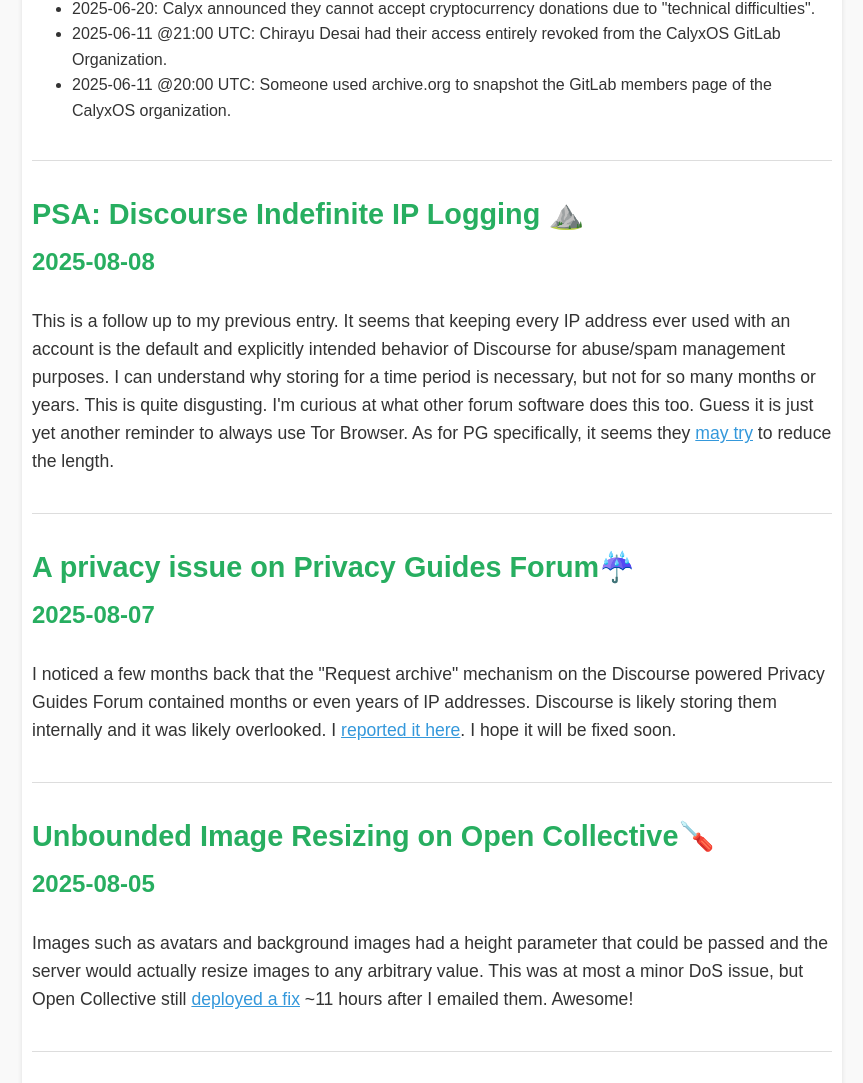
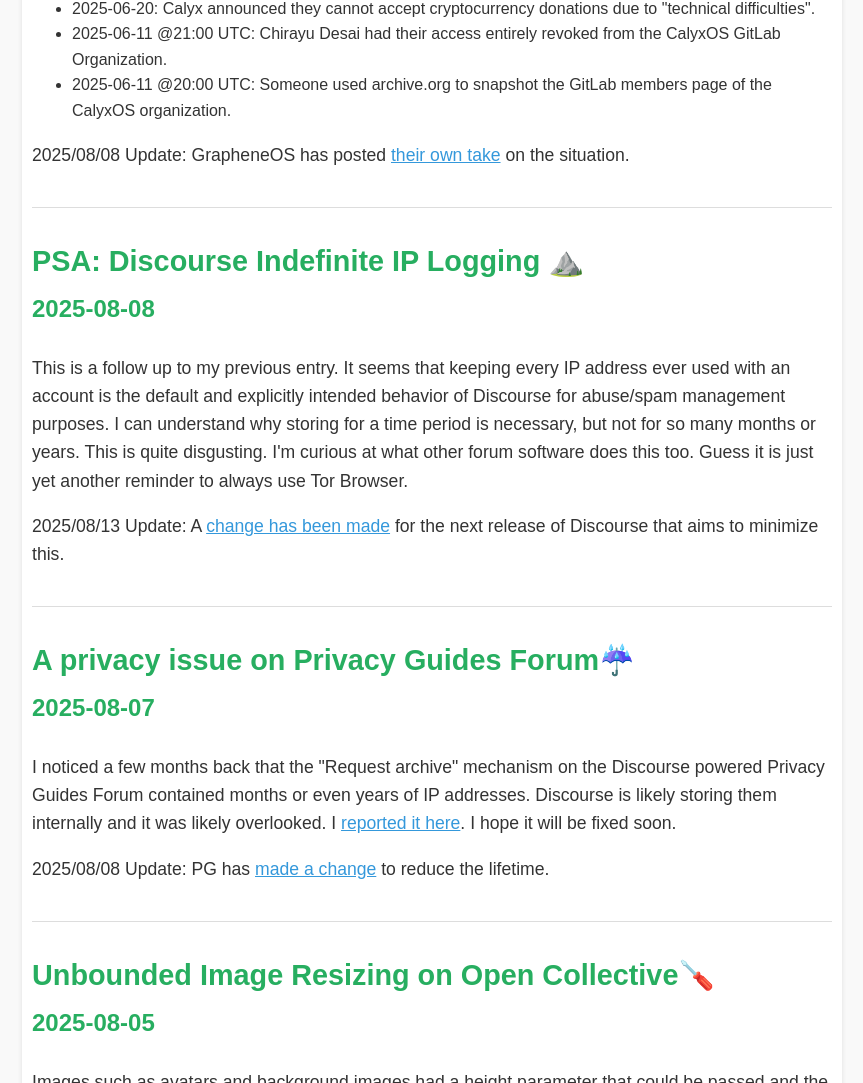
Before and after one commit to AstraKitten/astrakitten.github.io, a plain HTML site: page index.html in a window 1280 px wide. Shown: the part 1172-2255 px from the top of the page, without its empty margins (208-1071 px from the left). Drawn offline with Linux system fonts and the light colour scheme.

Commit message:
Blog updates
Signed-off-by: Tariya <tariya@astrakitten.net>

```diff
--- a/index.html
+++ b/index.html
@@ -122,16 +122,19 @@
 				<li>2025-06-11 @21:00 UTC: Chirayu Desai had their access entirely revoked from the CalyxOS GitLab Organization.</li>
 				<li>2025-06-11 @20:00 UTC: Someone used archive.org to snapshot the GitLab members page of the CalyxOS organization.</li>
 			</ul>
+			<p>2025/08/08 Update: GrapheneOS has posted <a href="https://discuss.grapheneos.org/d/24791-departure-of-calyx-calyxos-leadership-and-discontinuation-of-calyxos-updates" rel="nofollow noopener noreferrer" target="_blank">their own take</a> on the situation.</p>
 		</div>
 
 		<div class="post" id="discourse-indefinite-ip-logging">
 			<h2>PSA: Discourse Indefinite IP Logging ⛰️<br><small>2025-08-08</small></h2>
-			<p>This is a follow up to my previous entry. It seems that keeping every IP address ever used with an account is the default and explicitly intended behavior of Discourse for abuse/spam management purposes. I can understand why storing for a time period is necessary, but not for so many months or years. This is quite disgusting. I'm curious at what other forum software does this too. Guess it is just yet another reminder to always use Tor Browser. As for PG specifically, it seems they <a href="https://discuss.privacyguides.net/t/why-does-this-forum-store-ip-addresses-indefinitely/29828/12" rel="nofollow noopener noreferrer" target="_blank">may try</a> to reduce the length.</p>
+			<p>This is a follow up to my previous entry. It seems that keeping every IP address ever used with an account is the default and explicitly intended behavior of Discourse for abuse/spam management purposes. I can understand why storing for a time period is necessary, but not for so many months or years. This is quite disgusting. I'm curious at what other forum software does this too. Guess it is just yet another reminder to always use Tor Browser.</p>
+			<p>2025/08/13 Update: A <a href="https://github.com/discourse/discourse/pull/34196" rel="nofollow noopener noreferrer" target="_blank">change has been made</a> for the next release of Discourse that aims to minimize this.</p>
 		</div>
 
 		<div class="post" id="pg-forum-indefinite-ip-logging">
 			<h2>A privacy issue on Privacy Guides Forum☔<br><small>2025-08-07</small></h2>
 			<p>I noticed a few months back that the "Request archive" mechanism on the Discourse powered Privacy Guides Forum contained months or even years of IP addresses. Discourse is likely storing them internally and it was likely overlooked. I <a href="https://discuss.privacyguides.net/t/why-does-this-forum-store-ip-addresses-indefinitely/29828" rel="nofollow noopener noreferrer" target="_blank">reported it here</a>. I hope it will be fixed soon.</p>
+			<p>2025/08/08 Update: PG has <a href="https://discuss.privacyguides.net/t/why-does-this-forum-store-ip-addresses-indefinitely/29828/16" rel="nofollow noopener noreferrer" target="_blank">made a change</a> to reduce the lifetime.</p>
 		</div>
 
 		<div class="post" id="opencollective-image-scaling-issue-fixed">
```
